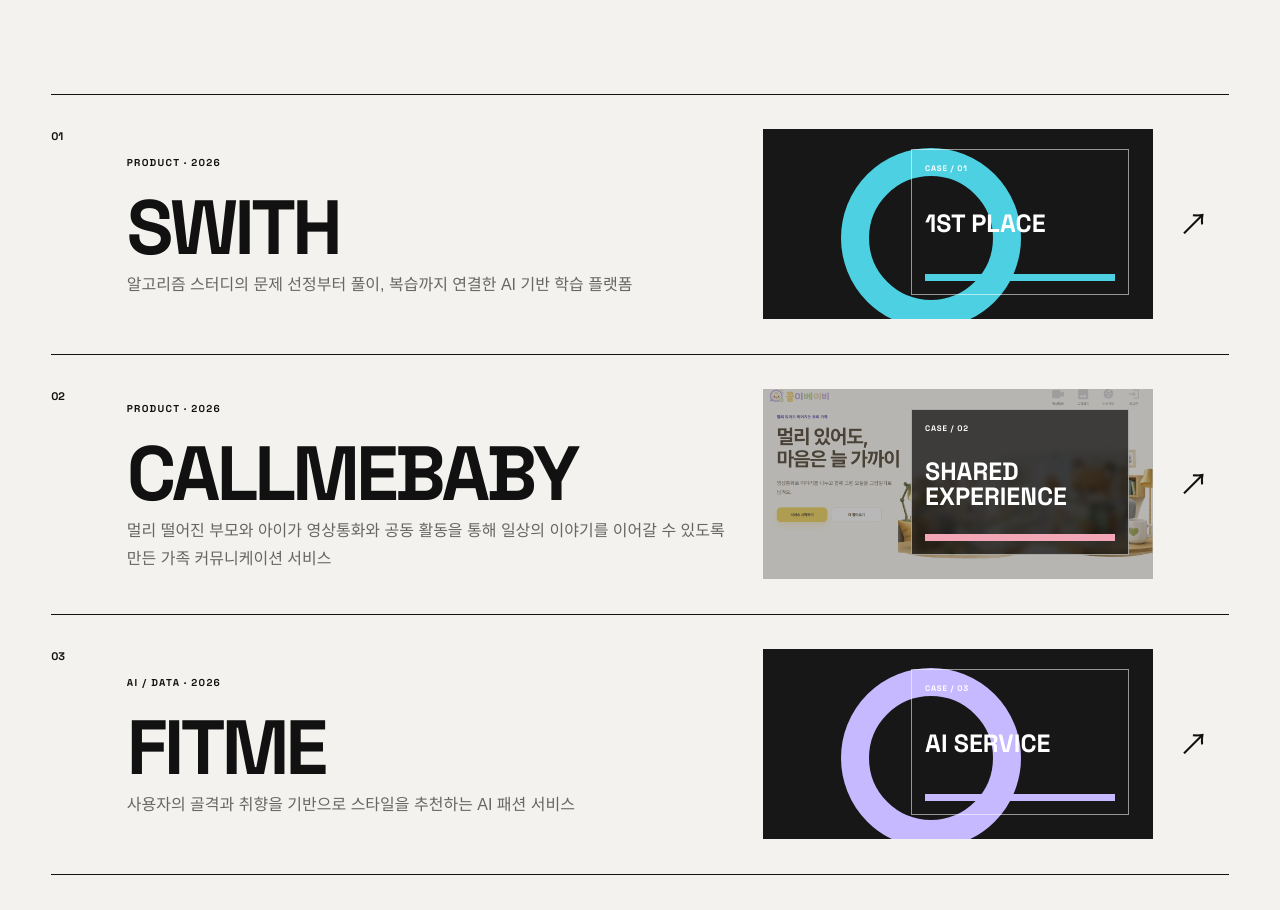
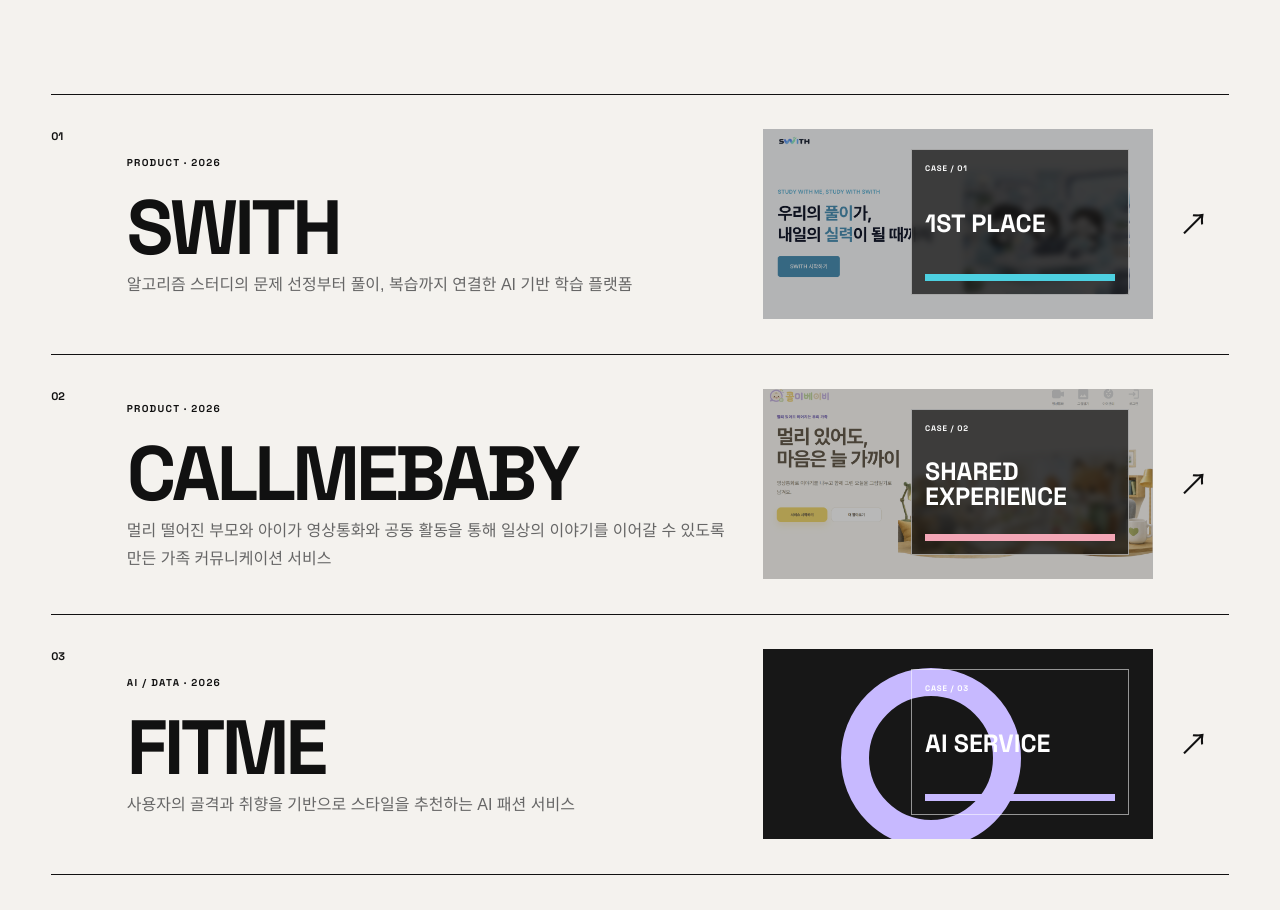
Before and after one commit to babagyuya/park-kyuyeon-portfolio, a React (Vite) app: page / in a window 1280 px wide. Shown: the part 5260-6170 px from the top of the page. Built offline with nearby package versions, Linux system fonts and the light colour scheme; a web font is replaced by a local one.

Commit message:
Show SWITH cover image in work list

```diff
--- a/src/data/works.ts
+++ b/src/data/works.ts
@@ -4,6 +4,7 @@ import fashionFitContent from "../assets/instagram-magazine/fashion-fit-content.
 import beautyContent from "../assets/instagram-magazine/beauty-content.png";
 import instagramFeedOverview from "../assets/instagram-magazine/instagram-feed-overview.png";
 import instagramReelsPerformance from "../assets/instagram-magazine/instagram-reels-performance.png";
+import swithLanding from "../assets/projects/swith/swith-landing.png";
 import { callmebabyCase } from "./callmebaby";
 
 export type ProjectImage = {
@@ -121,7 +122,11 @@ export const works: Work[] = [
     results: [{ value: "1ST", label: "SSAFY 특화 프로젝트" }],
     skills: ["React", "TypeScript", "Product Thinking", "Presentation"],
     accent: "#4DD0E1",
-    heroImage: image("SWITH 대표 서비스 화면", "HERO VISUAL"),
+    heroImage: {
+      src: swithLanding,
+      alt: "우리의 풀이가 내일의 실력이 될 때까지라는 문구가 있는 SWITH 대표 서비스 화면",
+      caption: "HERO VISUAL",
+    },
     gallery: [
       { type: "full", title: "SERVICE OVERVIEW", images: [image("SWITH 서비스 전체 화면")] },
       { type: "two-column", title: "CORE EXPERIENCE", images: [image("SWITH 핵심 화면 1"), image("SWITH 핵심 화면 2")] },
```
